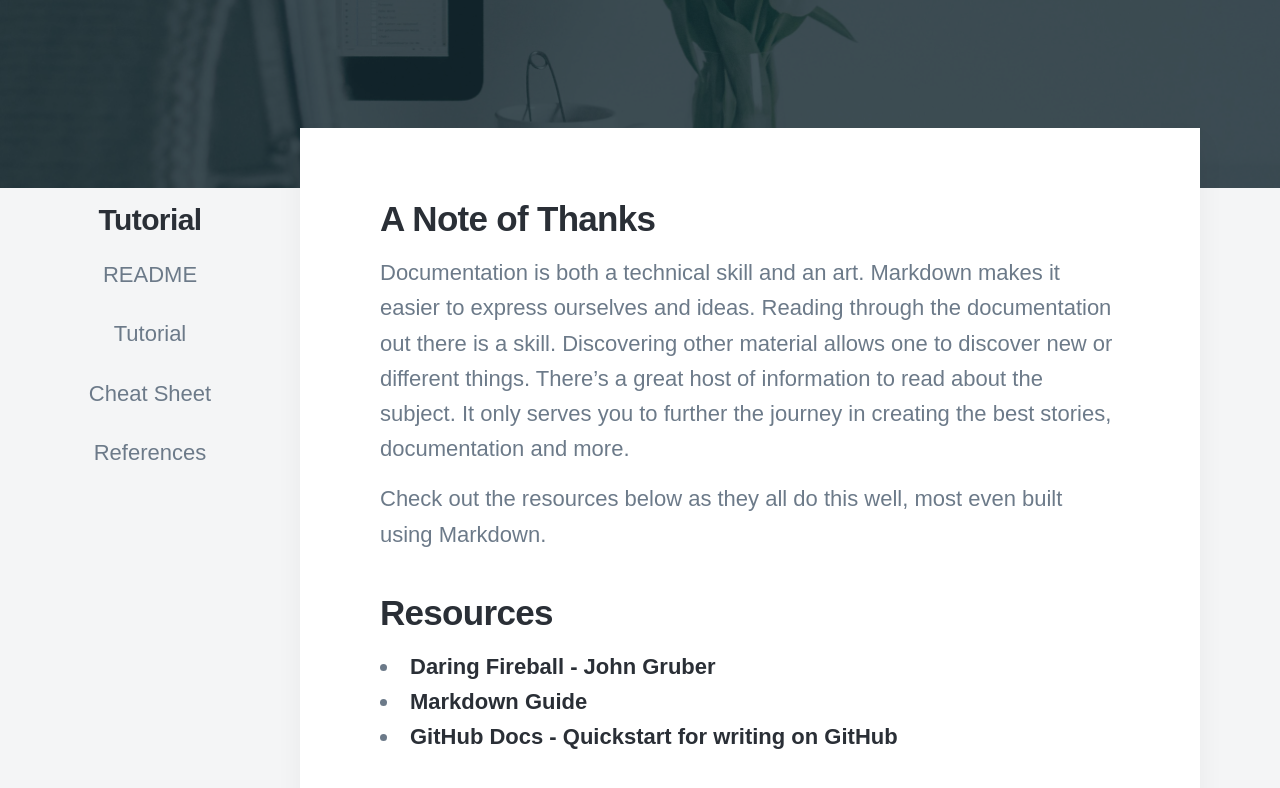
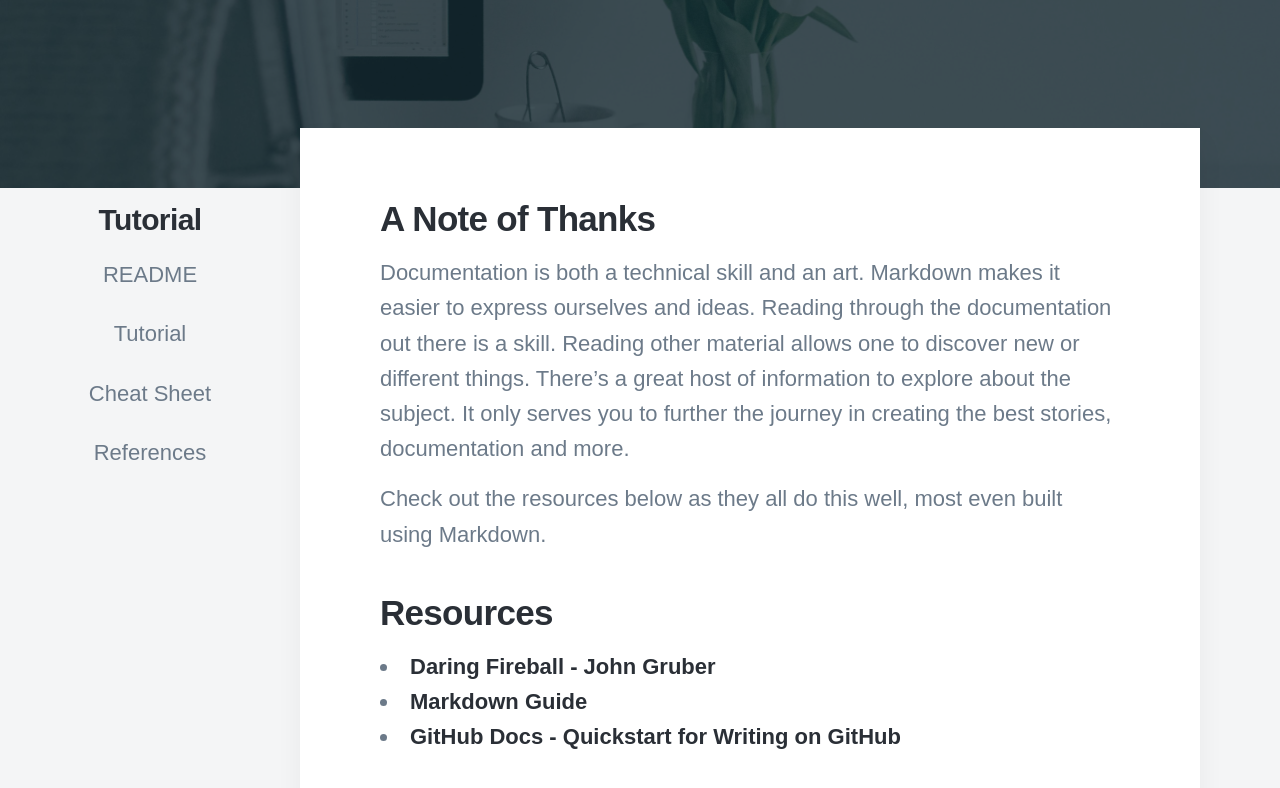
Before and after one commit to pmcavoy89/markdown, a Jekyll site: the page built from docs/_pages/references.md, in a window 1280 px wide and 900 px high, scrolled down 569 px. Shown: the top 788 px of the window. Built offline with Jekyll 4.4.1, drawn with Linux system fonts in a browser that asks for light colours; nearby versions of some CDN libraries; some web fonts are replaced.

Commit message:
Small fixes

```diff
--- a/docs/_pages/references.md
+++ b/docs/_pages/references.md
@@ -8,7 +8,7 @@ featured_image: /images/markdown.jpg
 ## A Note of Thanks
 
 Documentation is both a technical skill and an art. Markdown makes it easier to express ourselves and ideas. Reading through the documentation out there is a skill.
-Discovering other material allows one to discover new or different things. There's a great host of information to read about the subject. It only serves you to further the journey in creating the best stories, documentation and more.
+Reading other material allows one to discover new or different things. There's a great host of information to explore about the subject. It only serves you to further the journey in creating the best stories, documentation and more.
 
 Check out the resources below as they all do this well, most even built using Markdown.
 
@@ -16,4 +16,4 @@ Check out the resources below as they all do this well, most even built using Ma
 
 - [Daring Fireball - John Gruber](https://daringfireball.net/projects/markdown/)
 - [Markdown Guide](https://www.markdownguide.org/getting-started/)
-- [GitHub Docs - Quickstart for writing on GitHub](https://docs.github.com/en/get-started/writing-on-github/getting-started-with-writing-and-formatting-on-github/quickstart-for-writing-on-github)
+- [GitHub Docs - Quickstart for Writing on GitHub](https://docs.github.com/en/get-started/writing-on-github/getting-started-with-writing-and-formatting-on-github/quickstart-for-writing-on-github)
```
